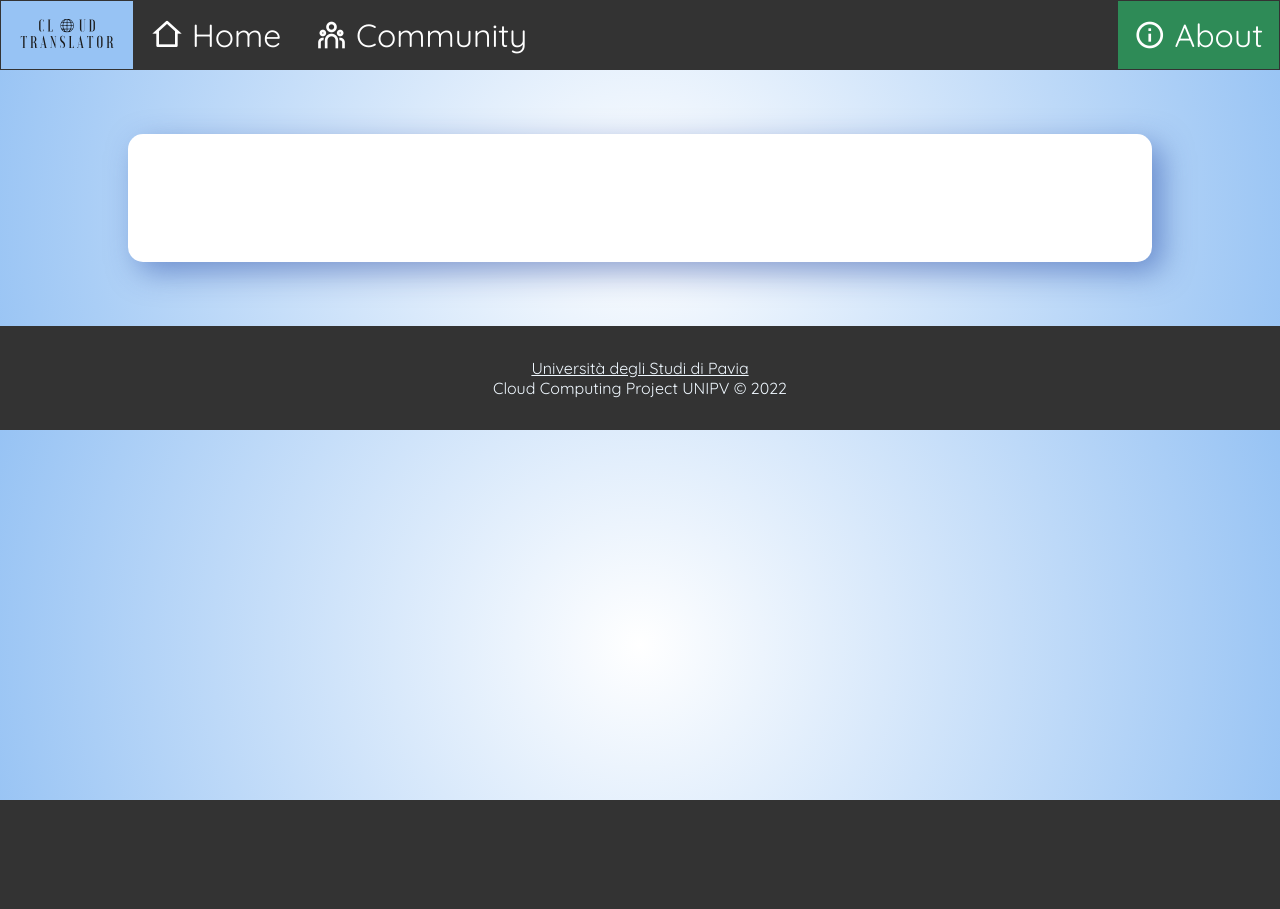
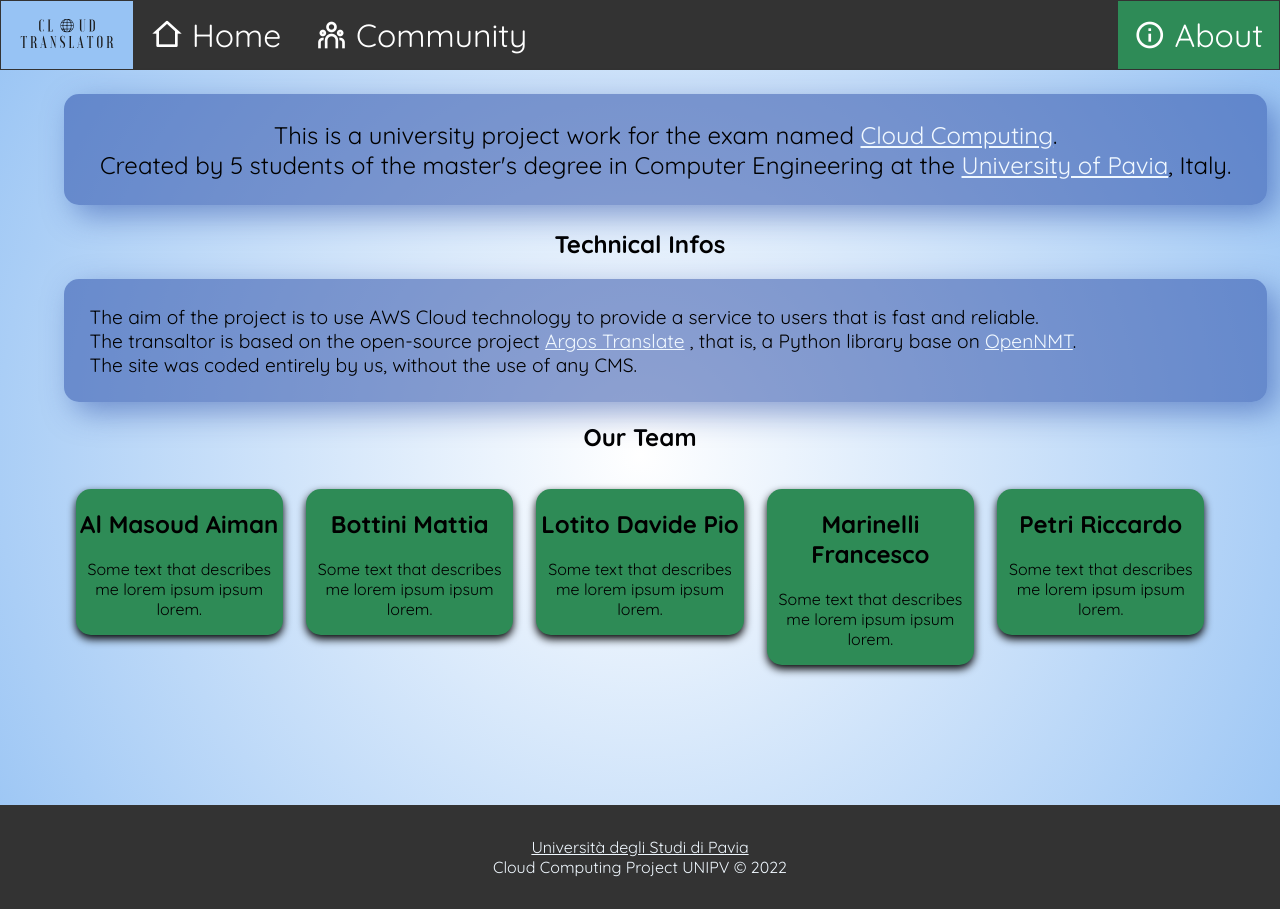
Before and after one commit to aiman-al-masoud/translator-cloud-project, a Flask app: page /about in a window 1280 px wide. Before the commit the page ends 800 px from the top, so only its background shows below. Run offline with Flask 2, Linux system fonts and the light colour scheme; some libraries are stand-ins or nearby versions.

Commit message:
new about page

```diff
--- /dev/null
+++ b/src/static/css/about.css
@@ -0,0 +1,48 @@
+*, *:before, *:after {
+    box-sizing: inherit;
+}
+
+.about{
+    position: relative;
+    width: 90%;
+    left: 5%;
+    margin-bottom: 5% 0 0 0;
+    font-size: larger;
+}
+
+.small-section{
+    padding: 2%;
+    background-color:rgb(35 71 163 / 50%);
+    border-radius: 15px;
+    box-shadow: 10px 10px 30px rgb(35 71 163 / 50%);
+}
+
+.font-xlarger{
+    font-size: x-large;
+}
+
+.creators{
+    position: relative;
+    width: 90%;
+    left: 5%; right: 5%;
+    margin: 2% 0 10% 0;
+}
+
+.center{
+    text-align: center;
+}
+
+.creators-column{
+    float: left;
+    width: 18%;
+    margin: 1%;
+    background-color: rgba(46, 139, 86);
+    box-shadow: 0 4px 8px 0;
+    border-radius: 15px;
+}
+
+.creators-column::after, .creators::after {
+    content: "";
+    clear: both;
+    display: table;
+}
--- a/src/templates/about.html
+++ b/src/templates/about.html
@@ -9,6 +9,7 @@
 </head>
 
 <link rel="stylesheet" href="../static/css/index.css"></link>
+<link rel="stylesheet" href="../static/css/about.css"></link>
 
 <body>
   <ul class="topnav">
@@ -18,8 +19,46 @@
     <li class="right"><a class="active" href="about"><i class="ri-information-line"></i>&nbsp;About</a></li>
   </ul>
 
-  <div class="complex">
+  <p class="bio-section center font-xlarger about small-section">
+      This is a university project work for the exam named <a href="https://unipv.cloud/" target="_blank" class="aliceblue"><textit>Cloud
+      Computing</textit></a>. <br>Created by 5 students of the master's degree in Computer Engineering at the
+      <a href="https://web.unipv.it/" target="_blank" class="aliceblue">University of Pavia</a>, Italy.
+  </p>
 
+  <h2 class="center">Technical Infos</h2>
+  <p class="small-section about">
+      The aim of the project is to use AWS Cloud technology to provide a service to users that is fast and reliable. <br> The transaltor
+      is based on the open-source project <a href="https://www.argosopentech.com/" target="_blank" class="aliceblue">Argos Translate</a> , that is,
+      a Python library base on <a href="https://opennmt.net/" target="_blank" class="aliceblue">OpenNMT</a>. <br> The site was coded entirely by us,
+      without the use of any CMS.
+  </p>
+
+  <h2 class="center">Our Team</h2>
+  <div class="creators">
+    <div class="creators-column center">
+      <h2>Al Masoud Aiman</h2>
+      <p>Some text that describes me lorem ipsum ipsum lorem.</p>
+    </div>
+
+    <div class="creators-column center">
+          <h2>Bottini Mattia</h2>
+          <p>Some text that describes me lorem ipsum ipsum lorem.</p>
+    </div>
+
+    <div class="creators-column center">
+        <h2>Lotito Davide Pio</h2>
+        <p>Some text that describes me lorem ipsum ipsum lorem.</p>
+    </div>
+
+    <div class="creators-column center">
+        <h2>Marinelli Francesco</h2>
+        <p>Some text that describes me lorem ipsum ipsum lorem.</p>
+    </div>
+
+    <div class="creators-column center">
+        <h2>Petri Riccardo</h2>
+        <p>Some text that describes me lorem ipsum ipsum lorem.</p>
+    </div>
   </div>
 
   <footer id="footer">
```
